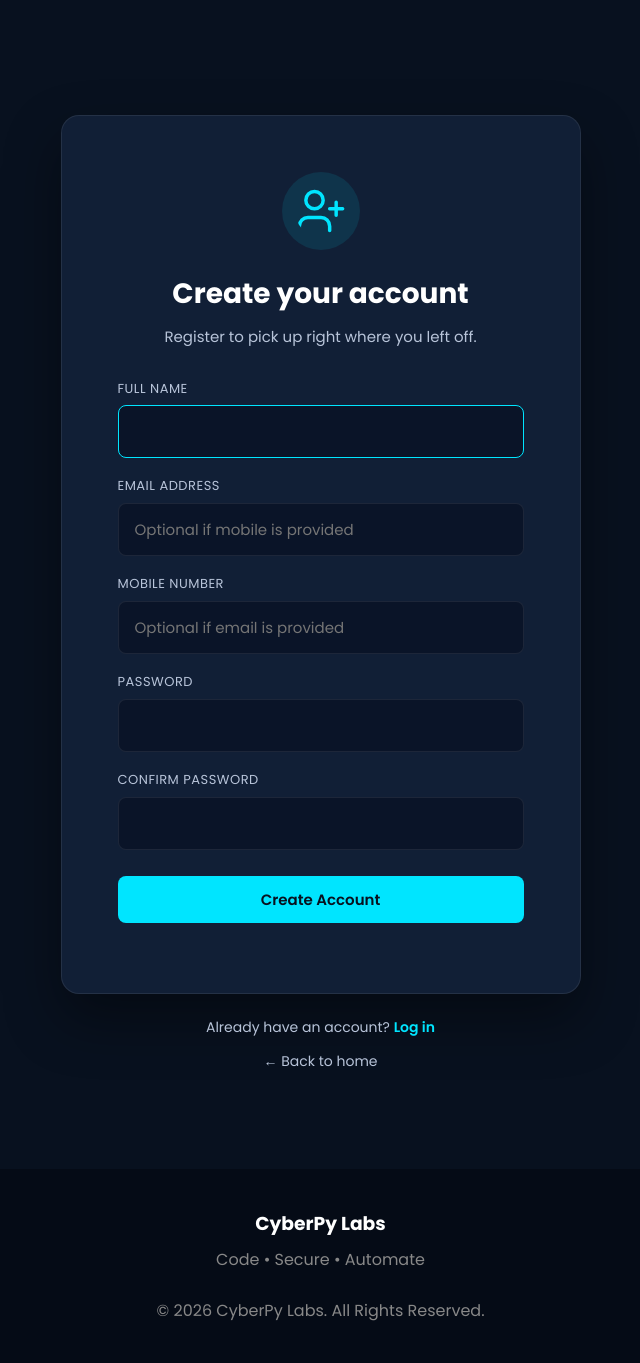
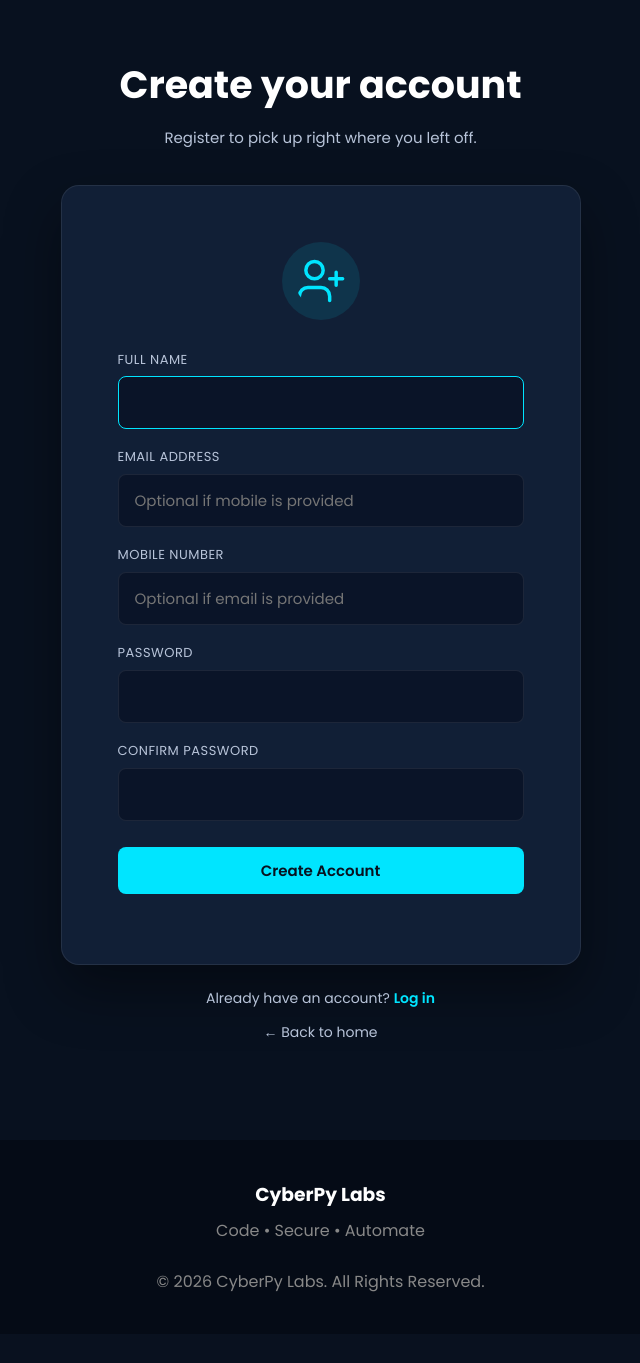
Before and after one commit to satyajit5988/CyberPyLabs, a FastAPI app: page /register in a window 1280 px wide. Shown: the part 86-1449 px from the top of the page, without its empty margins (312-952 px from the left). After the commit the page ends 1378 px from the top, so only its background shows below. Run offline with FastAPI, Linux system fonts and the light colour scheme; some libraries are stand-ins or nearby versions.

Commit message:
Match login/register heading style to Contact Us / Interview Prep pattern
Heading and subtitle now use the standard page-level .title/.subtitle
classes above the card (same as contact.html: h2.title + p.subtitle
before the content), instead of being an h1 + custom .login-subtitle
tucked inside the card itself. Removed the now-unused .login-card h1
and .login-subtitle CSS rules, adjusted spacing since .title/.subtitle
already provide their own margins.

```diff
--- a/app/static/css/style.css
+++ b/app/static/css/style.css
@@ -428,7 +428,7 @@ footer h3 { color: #fff; margin-bottom: 8px; }
 .alert-error { background: rgba(255, 82, 82, .12); border: 1px solid rgba(255, 82, 82, .4); color: #ff8a8a; }
 .alert-success { background: rgba(118, 255, 3, .1); border: 1px solid rgba(118, 255, 3, .35); color: var(--green); }
 
-.login-wrap { max-width: 560px; margin: 60px auto 40px; padding: 0 20px; text-align: center; }
+.login-wrap { max-width: 560px; margin: 0 auto 40px; padding: 0 20px; text-align: center; }
 .login-card {
   background: var(--bg-card);
   border: 1px solid var(--border);
@@ -441,14 +441,12 @@ footer h3 { color: #fff; margin-bottom: 8px; }
   display: block;
   width: 52px;
   height: 52px;
-  margin: 0 auto 22px;
+  margin: 0 auto 30px;
   padding: 13px;
   background: rgba(0, 229, 255, .1);
   border-radius: 50%;
   box-sizing: content-box;
 }
-.login-card h1 { text-align: center; font-size: 28px; margin-bottom: 8px; }
-.login-subtitle { text-align: center; color: var(--text-muted); font-size: 15px; margin-bottom: 30px; }
 .login-card .form-group:last-of-type { margin-bottom: 26px; }
 .login-card .form-group input { padding: 14px 16px; font-size: 15px; }
 .login-switch { margin-top: 22px; color: var(--text-muted); font-size: 14px; }
--- a/app/templates/register.html
+++ b/app/templates/register.html
@@ -3,6 +3,9 @@
 {% block content %}
 
 <section>
+  <h2 class="title">Create your account</h2>
+  <p class="subtitle">Register to pick up right where you left off.</p>
+
   <div class="login-wrap">
     <div class="login-card">
       <svg class="login-icon" viewBox="0 0 24 24" fill="none" stroke="#00E5FF" stroke-width="1.6" stroke-linecap="round" stroke-linejoin="round" aria-hidden="true">
@@ -10,8 +13,6 @@
         <circle cx="9" cy="7" r="4"/>
         <path d="M19 8v6M22 11h-6"/>
       </svg>
-      <h1>Create your account</h1>
-      <p class="login-subtitle">Register to pick up right where you left off.</p>
 
       {% if error %}<div class="alert alert-error">{{ error }}</div>{% endif %}
 
--- a/app/templates/user_login.html
+++ b/app/templates/user_login.html
@@ -3,14 +3,15 @@
 {% block content %}
 
 <section>
+  <h2 class="title">Login</h2>
+  <p class="subtitle">Log in to see your dashboard.</p>
+
   <div class="login-wrap">
     <div class="login-card">
       <svg class="login-icon" viewBox="0 0 24 24" fill="none" stroke="#00E5FF" stroke-width="1.6" stroke-linecap="round" stroke-linejoin="round" aria-hidden="true">
         <rect x="4" y="10" width="16" height="10" rx="2"/>
         <path d="M8 10V7a4 4 0 0 1 8 0v3"/>
       </svg>
-      <h1>Login</h1>
-      <p class="login-subtitle">Log in to see your dashboard.</p>
 
       {% if error %}<div class="alert alert-error">{{ error }}</div>{% endif %}
 
```
